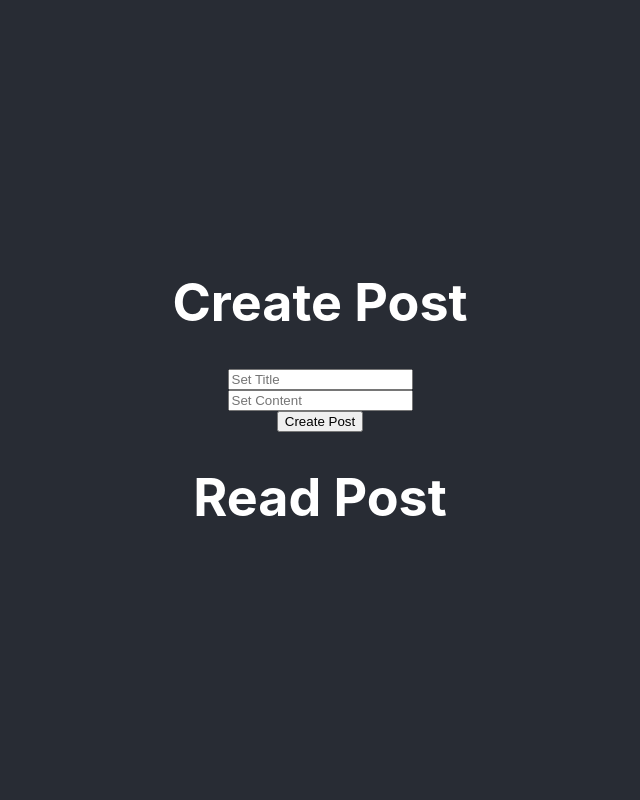
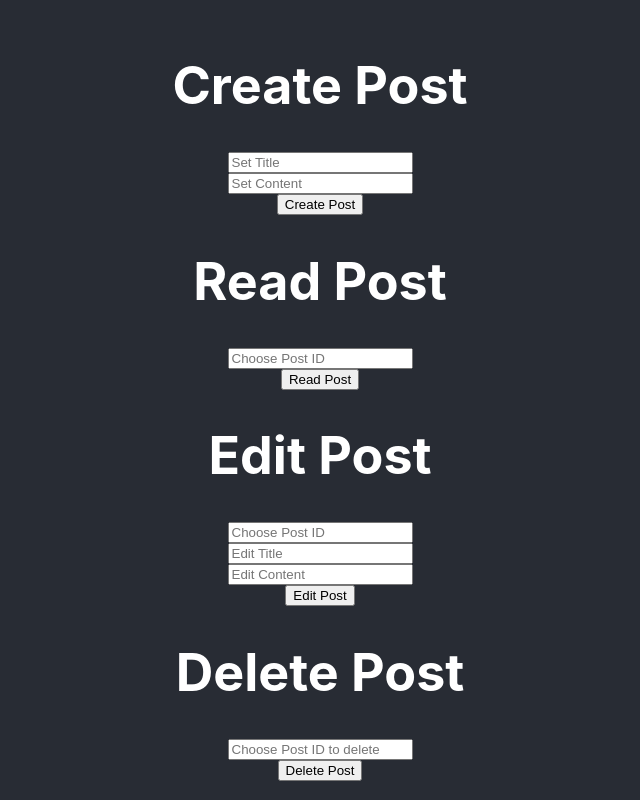
Before and after one commit to JustinGuo13/post-dapp, a React (Create React App) app: page / in a window 1280 px wide. Shown: the whole page, without its empty margins (320-960 px from the left). Built offline with nearby package versions, Linux system fonts and the light colour scheme.

Commit message:
Fix read post function

```diff
--- a/src/App.js
+++ b/src/App.js
@@ -4,12 +4,13 @@ import { ethers } from 'ethers';
 import Crud from './artifacts/contracts/Crud.sol/Crud.json';
 
 // Update with the contract address logged out to the CLI when it was deployed
-const crudAddress = 'your-contract-address';
+const crudAddress = '0xe7f1725E7734CE288F8367e1Bb143E90bb3F0512';
 
 function App() {
 	// store crud in local state
 	const [title, setTitle] = useState();
 	const [content, setContent] = useState();
+	const [id, setId] = useState();
 
 	// request access to the user's MetaMask account
 	async function requestAccount() {
@@ -18,6 +19,7 @@ function App() {
 
 	// call the smart contract, create a post
 	async function createPost() {
+		if (!title && !content) return;
 		if (typeof window.ethereum !== 'undefined') {
 			await requestAccount();
 			const provider = new ethers.providers.Web3Provider(window.ethereum);
@@ -32,18 +34,43 @@ function App() {
 	// call the smart contract, read post title and content
 	async function readPost() {
 		if (typeof window.ethereum !== 'undefined') {
+			await requestAccount();
+			const provider = new ethers.providers.Web3Provider(window.ethereum);
+			console.log({ provider });
+			const signer = provider.getSigner();
+			const contract = new ethers.Contract(crudAddress, Crud.abi, signer);
+			const transaction = await contract.readPost(id);
+			console.log(id, title, content);
+			await transaction.wait();
 		}
 	}
 
 	// call the smart contract, edit post title and content
 	async function editPost() {
+		if (!title && !content) return;
 		if (typeof window.ethereum !== 'undefined') {
+			await requestAccount();
+			const provider = new ethers.providers.Web3Provider(window.ethereum);
+			console.log({ provider });
+			const signer = provider.getSigner();
+			const contract = new ethers.Contract(crudAddress, Crud.abi, signer);
+			const transaction = await contract.editPost(id, title, content);
+			console.log(id, title, content);
+			await transaction.wait();
 		}
 	}
 
 	// call the smart contract, delete post
 	async function deletePost() {
 		if (typeof window.ethereum !== 'undefined') {
+			await requestAccount();
+			const provider = new ethers.providers.Web3Provider(window.ethereum);
+			console.log({ provider });
+			const signer = provider.getSigner();
+			const contract = new ethers.Contract(crudAddress, Crud.abi, signer);
+			const transaction = await contract.deletePost(id);
+			console.log(id, title, content);
+			await transaction.wait();
 		}
 	}
 
@@ -56,6 +83,21 @@ function App() {
 				<button onClick={createPost}>Create Post</button>
 
 				<h1>Read Post</h1>
+				<input onChange={(e) => setId(e.target.value)} placeholder="Choose Post ID" />
+				<button onClick={readPost}>Read Post</button>
+
+				<h1>Edit Post</h1>
+				<input onChange={(e) => setId(e.target.value)} placeholder="Choose Post ID" />
+				<input onChange={(e) => setTitle(e.target.value)} placeholder="Edit Title" />
+				<input onChange={(e) => setContent(e.target.value)} placeholder="Edit Content" />
+				<button onClick={editPost}>Edit Post</button>
+
+				<h1>Delete Post</h1>
+				<input
+					onChange={(e) => setId(e.target.value)}
+					placeholder="Choose Post ID to delete"
+				/>
+				<button onClick={deletePost}>Delete Post</button>
 			</header>
 		</div>
 	);
```
